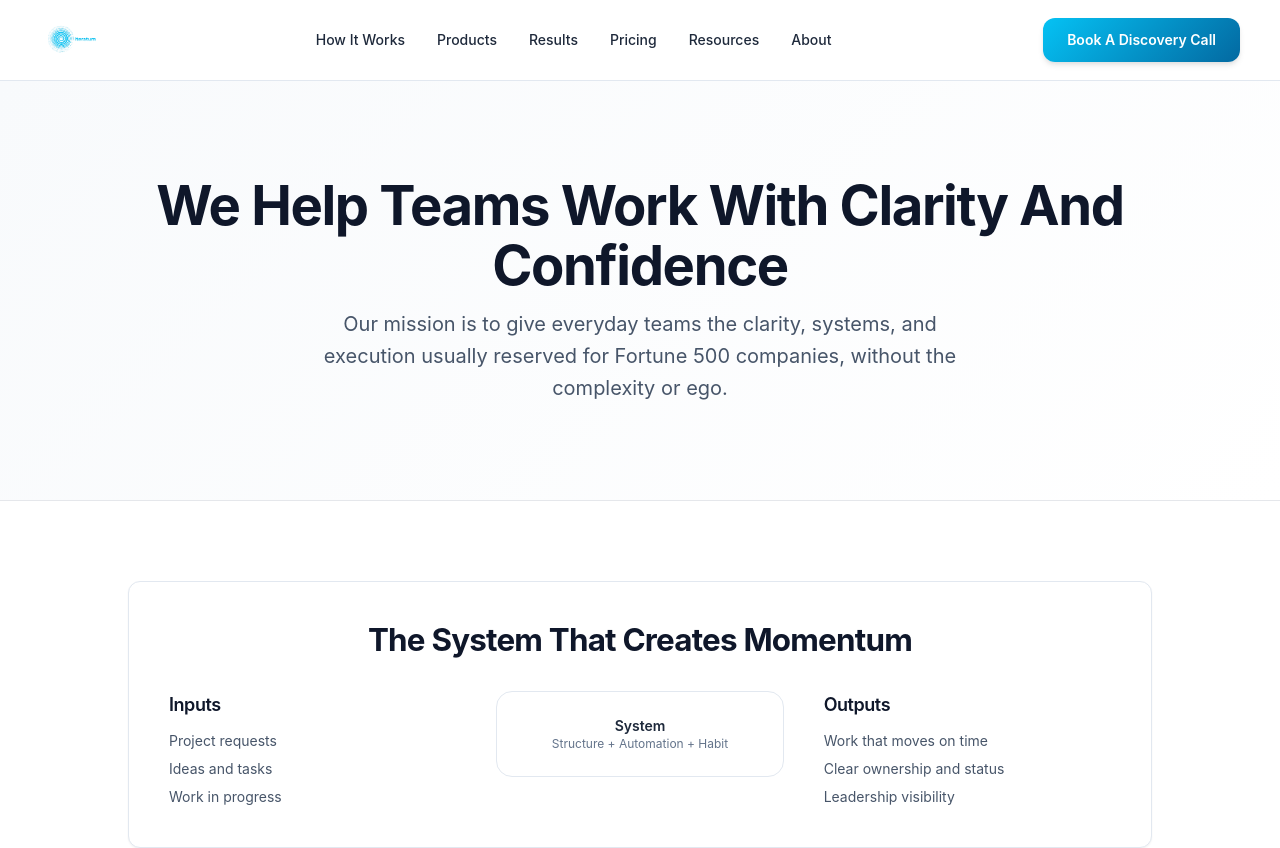
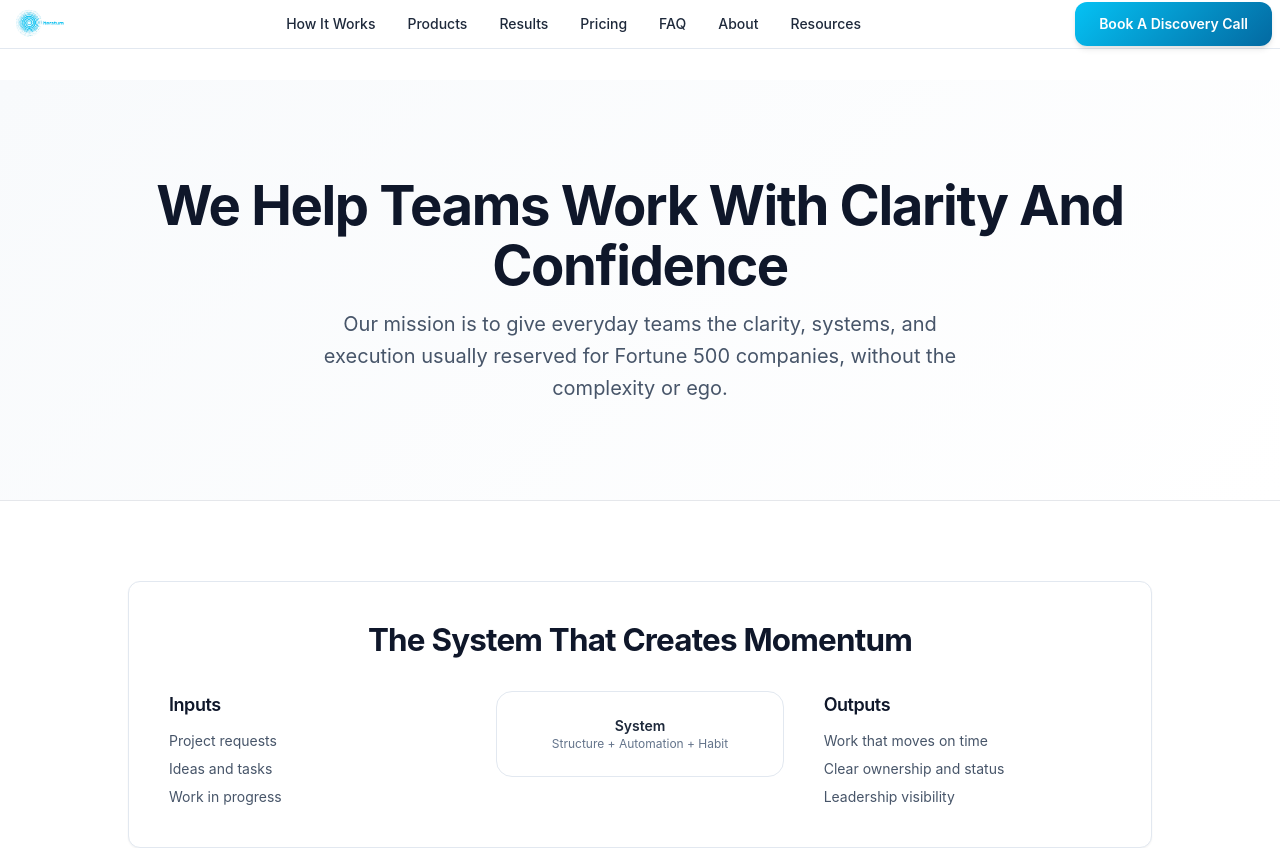
Before and after one commit to Jonw8192/iteratum, a React (Vite) app in the folder iteratum-site/: page /about in a window 1280 px wide. Shown: the top 848 px of the page. Built offline with nearby package versions, Linux system fonts and the light colour scheme.

Commit message:
Refactor Header component for improved navigation

```diff
--- a/iteratum-site/src/Header.jsx
+++ b/iteratum-site/src/Header.jsx
@@ -1,82 +1,103 @@
+// src/components/Header.jsx
 import React, { useState } from "react";
+import { Link, useLocation } from "react-router-dom";
 import { Menu, X } from "lucide-react";
 
 const ASSETS = {
   iteratumLogo: "/iteratum-logo.webp",
 };
 
-const CAL_LINK = "https://cal.com/jonwoods";
+export default function Header({ onOpenCal }) {
+  const [isMenuOpen, setIsMenuOpen] = useState(false);
+  const location = useLocation();
 
-function Section({ className = "", children }) {
-  return <section className={`section-iteratum ${className}`}>{children}</section>;
+  // Smooth scroll for same-page anchors
+  const handleAnchorClick = (e, targetId) => {
+    e.preventDefault();
+    const element = document.querySelector(targetId);
+    if (element) {
+      window.scrollTo({
+        top: element.offsetTop - 80,
+        behavior: "smooth",
+      });
+    } else {
+      // if user clicks anchor while not on home page, go to home then scroll
+      window.location.href = `/${targetId}`;
     }
+    setIsMenuOpen(false);
+  };
 
-export default function Header() {
-  const [open, setOpen] = useState(false);
+  // Navigation link renderer (anchor vs route)
+  const NavLink = ({ label, to, type = "anchor" }) => {
+    const classes =
+      "text-sm font-medium text-iteratum-charcoal hover:text-iteratum-cyan transition-colors";
+    if (type === "anchor")
+      return (
+        <a href={to} onClick={(e) => handleAnchorClick(e, to)} className={classes}>
+          {label}
+        </a>
+      );
+    return (
+      <Link to={to} onClick={() => setIsMenuOpen(false)} className={classes}>
+        {label}
+      </Link>
+    );
+  };
 
   return (
     <header className="nav-iteratum fixed top-0 left-0 right-0 z-40 bg-white/70 backdrop-blur">
-      <Section className="py-4">
-        <div className="flex items-center justify-between">
-          {/* Brand */}
-          <a href="/" className="flex items-center gap-3">
+      <div className="max-w-7xl mx-auto flex items-center justify-between py-4 px-6">
+        {/* Logo */}
+        <Link to="/" className="flex items-center gap-3">
           <img src={ASSETS.iteratumLogo} alt="Iteratum" className="h-10 w-auto" />
-          </a>
+        </Link>
 
         {/* Desktop Nav */}
         <nav className="hidden md:flex items-center gap-8">
-            <a href="/#how-it-works" className="text-sm font-medium text-iteratum-charcoal hover:text-iteratum-cyan transition-colors">
-              How It Works
-            </a>
-            <a href="/#products" className="text-sm font-medium text-iteratum-charcoal hover:text-iteratum-cyan transition-colors">
-              Products
-            </a>
-            <a href="/#results" className="text-sm font-medium text-iteratum-charcoal hover:text-iteratum-cyan transition-colors">
-              Results
-            </a>
-            <a href="/#pricing" className="text-sm font-medium text-iteratum-charcoal hover:text-iteratum-cyan transition-colors">
-              Pricing
-            </a>
-            <a href="/resources" className="text-sm font-medium text-iteratum-charcoal hover:text-iteratum-cyan transition-colors">
-              Resources
-            </a>
-            <a href="/about" className="text-sm font-medium text-iteratum-charcoal hover:text-iteratum-cyan transition-colors">
-              About
-            </a>
+          <NavLink label="How It Works" to="#how-it-works" />
+          <NavLink label="Products" to="#products" />
+          <NavLink label="Results" to="#results" />
+          <NavLink label="Pricing" to="#pricing" />
+          <NavLink label="FAQ" to="#faq" />
+          <NavLink label="About" to="/about" type="route" />
+          <NavLink label="Resources" to="/resources" type="route" />
         </nav>
 
         {/* Desktop CTA */}
         <div className="hidden md:block">
-            <a href={CAL_LINK} className="btn-iteratum-primary">
+          <button onClick={onOpenCal} className="btn-iteratum-primary">
             Book A Discovery Call
-            </a>
+          </button>
         </div>
 
         {/* Mobile toggle */}
         <button
           className="md:hidden p-2"
-            onClick={() => setOpen((v) => !v)}
-            aria-label="Toggle menu"
+          onClick={() => setIsMenuOpen((v) => !v)}
+          aria-label="Toggle Menu"
         >
-            {open ? <X className="w-6 h-6" /> : <Menu className="w-6 h-6" />}
+          {isMenuOpen ? <X className="w-6 h-6" /> : <Menu className="w-6 h-6" />}
         </button>
       </div>
 
-        {/* Mobile Nav */}
-        {open && (
-          <div className="md:hidden mt-4 pb-4 border-t border-iteratum">
-            <nav className="flex flex-col space-y-3 pt-4">
-              <a href="/#how-it-works" className="text-sm font-medium text-iteratum-charcoal">How It Works</a>
-              <a href="/#products" className="text-sm font-medium text-iteratum-charcoal">Products</a>
-              <a href="/#results" className="text-sm font-medium text-iteratum-charcoal">Results</a>
-              <a href="/#pricing" className="text-sm font-medium text-iteratum-charcoal">Pricing</a>
-              <a href="/resources" className="text-sm font-medium text-iteratum-charcoal">Resources</a>
-              <a href="/about" className="text-sm font-medium text-iteratum-charcoal">About</a>
-              <a href={CAL_LINK} className="btn-iteratum-primary mt-4 w-full">Book A Discovery Call</a>
-            </nav>
+      {/* Mobile Menu */}
+      {isMenuOpen && (
+        <div className="md:hidden bg-white border-t border-gray-200 py-4 px-6 space-y-3">
+          <NavLink label="How It Works" to="#how-it-works" />
+          <NavLink label="Products" to="#products" />
+          <NavLink label="Results" to="#results" />
+          <NavLink label="Pricing" to="#pricing" />
+          <NavLink label="FAQ" to="#faq" />
+          <NavLink label="About" to="/about" type="route" />
+          <NavLink label="Resources" to="/resources" type="route" />
+          <button
+            onClick={onOpenCal}
+            className="btn-iteratum-primary w-full mt-3"
+          >
+            Book A Discovery Call
+          </button>
         </div>
       )}
-      </Section>
     </header>
   );
 }
```
Lines whose indentation alone changed are shown as unchanged.
